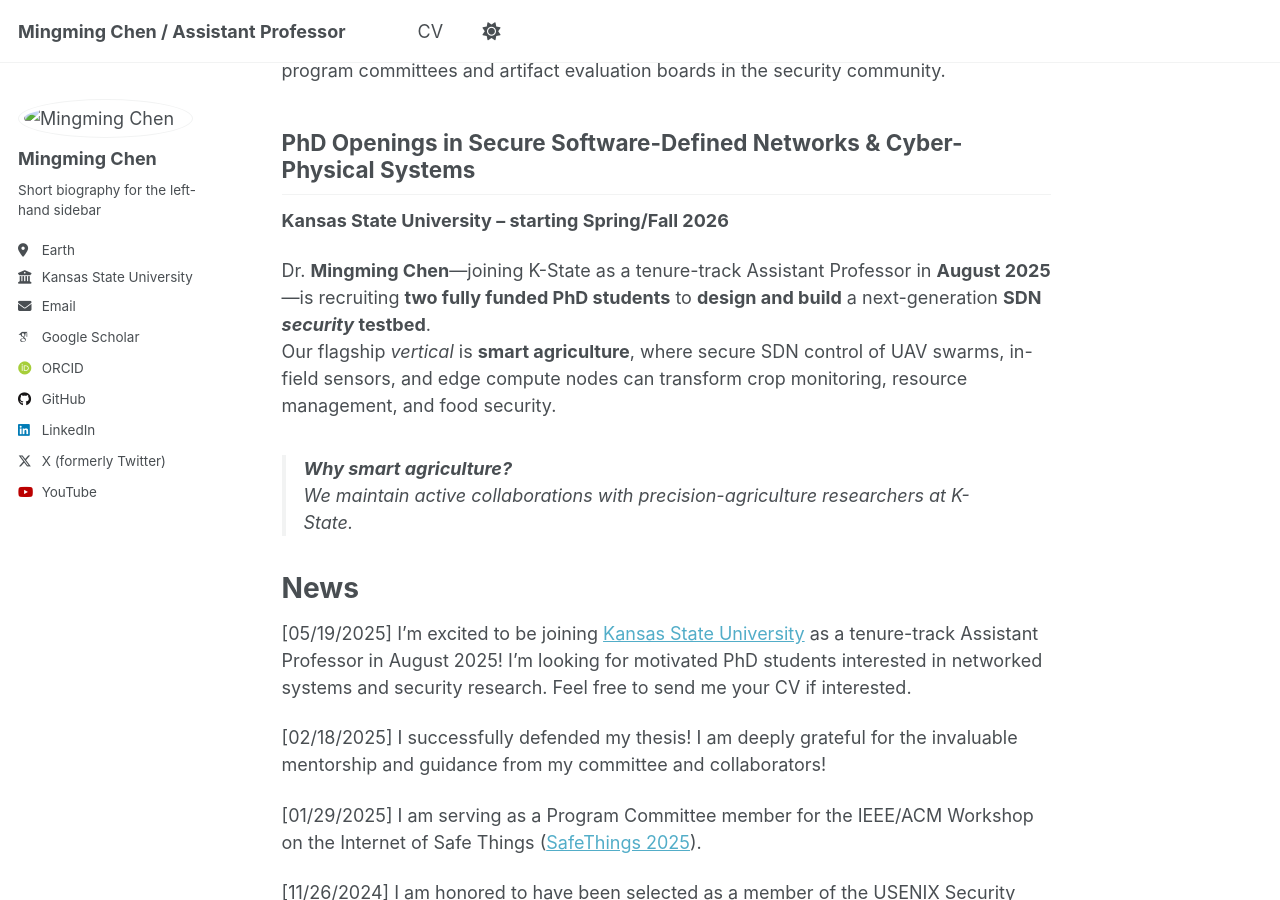
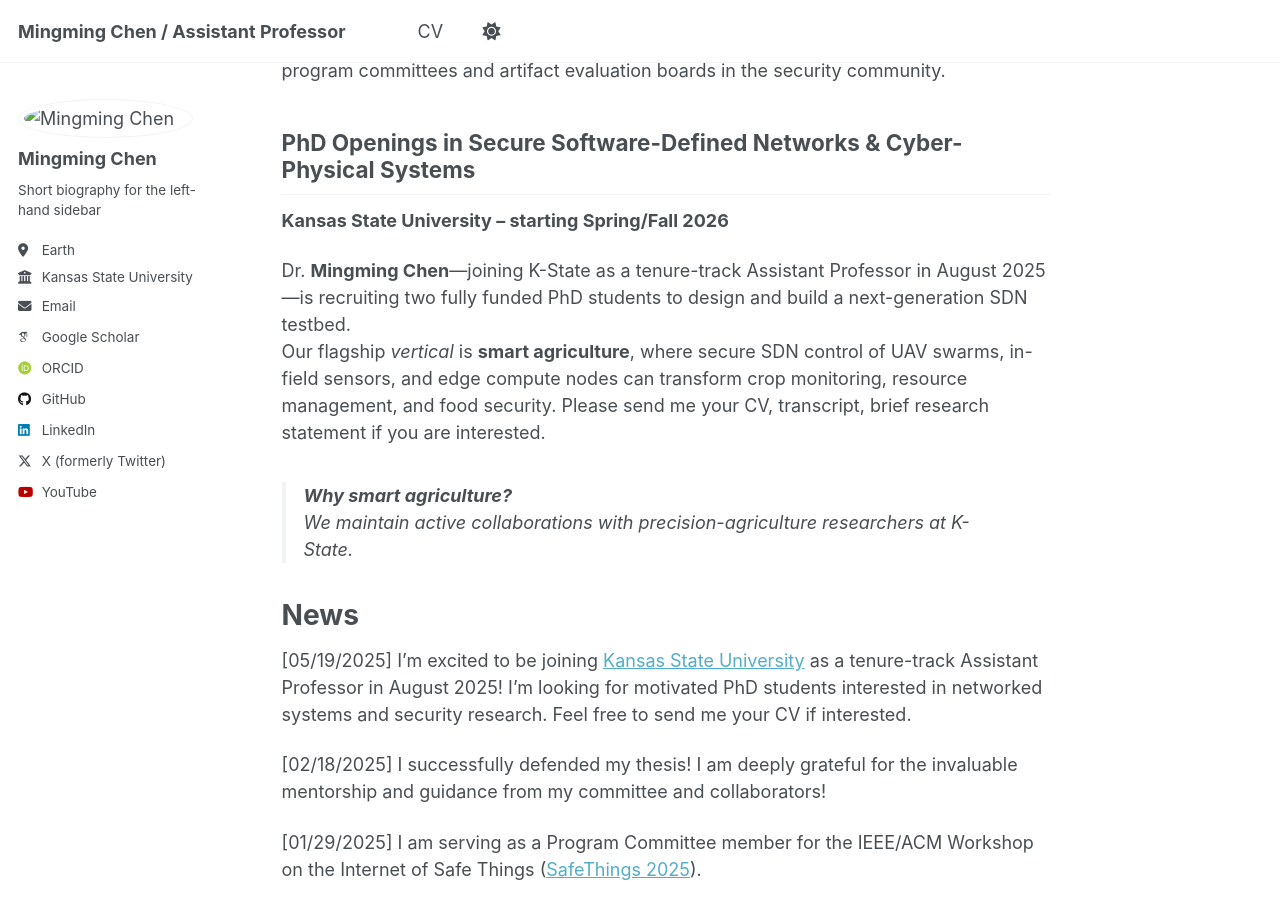
Before and after one commit to mzc796/mzc796.github.io, a Jekyll site: the page built from _pages/about.md, in a window 1280 px wide and 900 px high, scrolled down 381 px. Built offline with Jekyll 4.4.1, drawn with Linux system fonts in a browser that asks for light colours; some web fonts are replaced; a script that is not in the unit is left out.

Commit message:
Update about.md

```diff
--- a/_pages/about.md
+++ b/_pages/about.md
@@ -11,8 +11,8 @@ Welcome to Mingming's webpage! I am an incoming assistant professor in Computer
 ## PhD Openings in Secure Software-Defined Networks & Cyber-Physical Systems
 **Kansas State University – starting Spring/Fall 2026**
 
-Dr. **Mingming Chen**—joining K-State as a tenure-track Assistant Professor in **August 2025**—is recruiting **two fully funded PhD students** to **design and build** a next-generation **SDN *security* testbed**.
-Our flagship *vertical* is **smart agriculture**, where secure SDN control of UAV swarms, in-field sensors, and edge compute nodes can transform crop monitoring, resource management, and food security.
+Dr. **Mingming Chen**—joining K-State as a tenure-track Assistant Professor in August 2025—is recruiting two fully funded PhD students to design and build a next-generation SDN testbed.
+Our flagship *vertical* is **smart agriculture**, where secure SDN control of UAV swarms, in-field sensors, and edge compute nodes can transform crop monitoring, resource management, and food security. Please send me your CV, transcript, brief research statement if you are interested.
 
 > **Why smart agriculture?**
 > We maintain active collaborations with precision-agriculture researchers at K-State.
```
